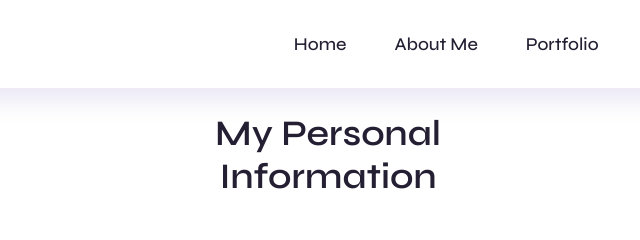
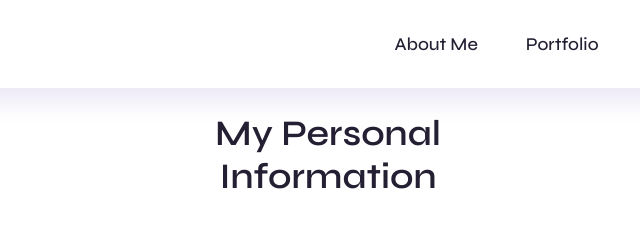
Before and after one commit to pgm-stefvanboven/Portfolio_Stef-Van-Boven, a plain HTML site: page about.html in a window 1280 px wide. Shown: the top 240 px of the page, 312-952 px from the left. Drawn offline with nearby package versions, Linux system fonts and the light colour scheme.

Commit message:
Removed the link to the homepage from the navigation on all pages.

```diff
--- a/about.html
+++ b/about.html
@@ -25,9 +25,6 @@
 
          <div class="nav__menu" id="nav-menu">
             <ul class="nav__list">
-               <li class="nav__item">
-                  <a href="index.html" class="nav__link">Home</a>
-               </li>
 
                <li class="nav__item">
                   <a href="about.html" class="nav__link">About Me</a>
```
Also changed, not shown: contact.html (+0 -3 lines), work.html (+0 -3 lines).
